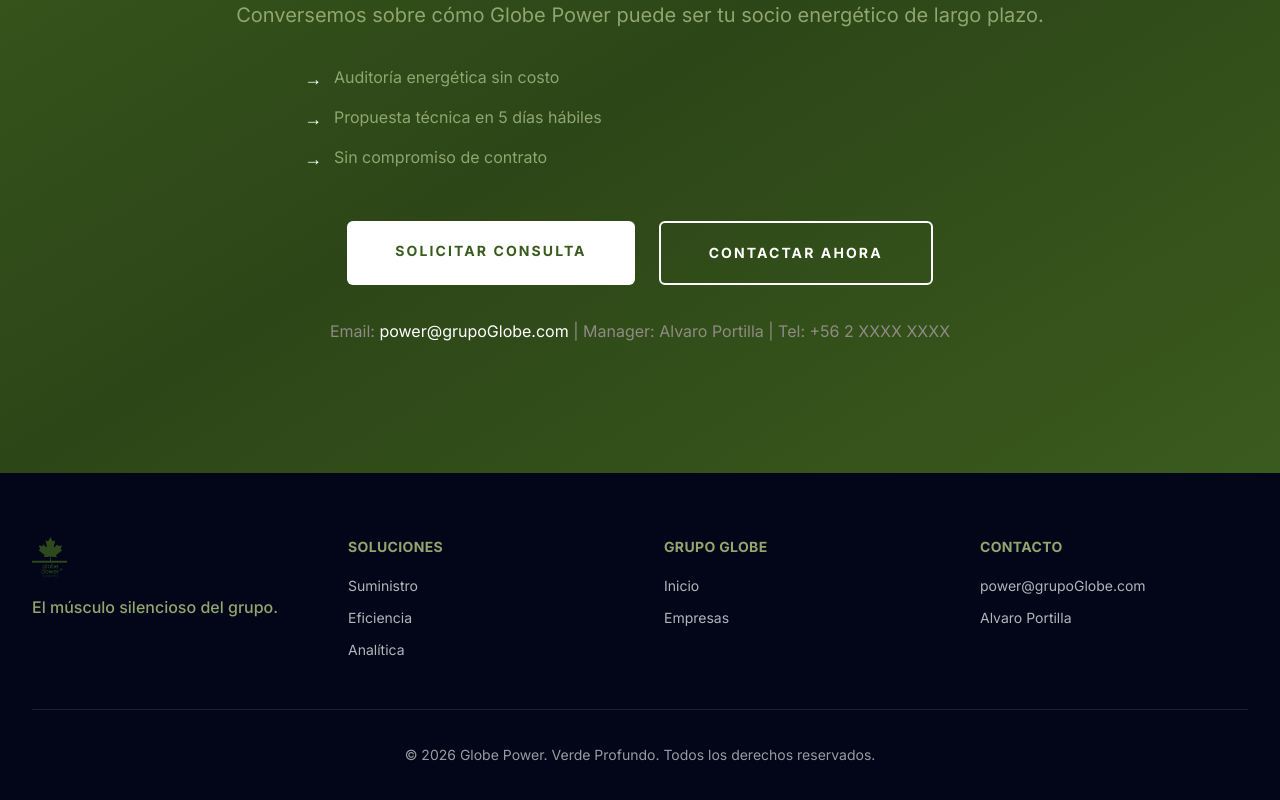
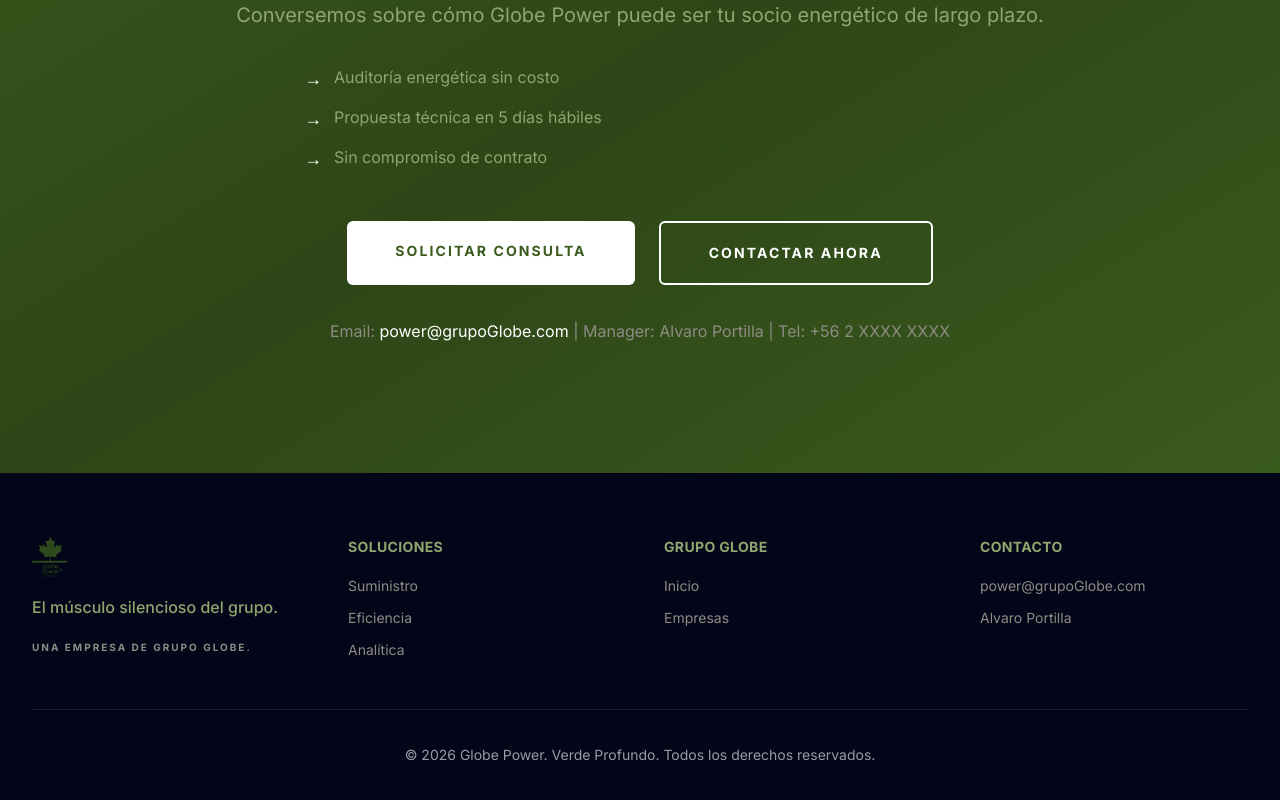
Before and after one commit to rvfisher-del/web, a Next.js app: page /en/power in a window 1280 px wide. Shown: the part 5594-6394 px from the top of the page. Built offline with nearby package versions, Linux system fonts and the light colour scheme.

Commit message:
NAV: Add recruitment link + Power footer ecosystem branding

```diff
--- a/app/[locale]/power/PowerPageClient.tsx
+++ b/app/[locale]/power/PowerPageClient.tsx
@@ -645,27 +645,30 @@
                   className="h-10 w-auto mb-4 opacity-80"
                 />
                 <p className="text-[#91A56E] font-medium">El músculo silencioso del grupo.</p>
+                <p className="text-[10px] uppercase tracking-[0.2em] text-[#8F8B84] font-bold mt-4">
+                  Una empresa de <a href="/" className="text-[#8F8B84] hover:text-white transition-colors">Grupo Globe</a>.
+                </p>
               </div>
               <div>
                 <h4 className="text-sm font-bold uppercase tracking-wide mb-4 text-[#91A56E]">Soluciones</h4>
                 <ul className="space-y-2">
-                  <li><a href="#soluciones" className="text-white/70 hover:text-[#91A56E] transition-colors text-sm">Suministro</a></li>
-                  <li><a href="#soluciones" className="text-white/70 hover:text-[#91A56E] transition-colors text-sm">Eficiencia</a></li>
-                  <li><a href="#soluciones" className="text-white/70 hover:text-[#91A56E] transition-colors text-sm">Analítica</a></li>
+                  <li><a href="#soluciones" className="text-[#8F8B84] hover:text-white transition-colors text-sm">Suministro</a></li>
+                  <li><a href="#soluciones" className="text-[#8F8B84] hover:text-white transition-colors text-sm">Eficiencia</a></li>
+                  <li><a href="#soluciones" className="text-[#8F8B84] hover:text-white transition-colors text-sm">Analítica</a></li>
                 </ul>
               </div>
               <div>
                 <h4 className="text-sm font-bold uppercase tracking-wide mb-4 text-[#91A56E]">Grupo Globe</h4>
                 <ul className="space-y-2">
-                  <li><a href="/" className="text-white/70 hover:text-[#91A56E] transition-colors text-sm">Inicio</a></li>
-                  <li><a href="/#empresas" className="text-white/70 hover:text-[#91A56E] transition-colors text-sm">Empresas</a></li>
+                  <li><a href="/" className="text-[#8F8B84] hover:text-white transition-colors text-sm">Inicio</a></li>
+                  <li><a href="/#empresas" className="text-[#8F8B84] hover:text-white transition-colors text-sm">Empresas</a></li>
                 </ul>
               </div>
               <div>
                 <h4 className="text-sm font-bold uppercase tracking-wide mb-4 text-[#91A56E]">Contacto</h4>
                 <ul className="space-y-2">
-                  <li><a href="mailto:power@grupoGlobe.com" className="text-white/70 hover:text-[#91A56E] transition-colors text-sm">power@grupoGlobe.com</a></li>
-                  <li><span className="text-white/70 text-sm">Alvaro Portilla</span></li>
+                  <li><a href="mailto:power@grupoGlobe.com" className="text-[#8F8B84] hover:text-white transition-colors text-sm">power@grupoGlobe.com</a></li>
+                  <li><span className="text-[#8F8B84] text-sm">Alvaro Portilla</span></li>
                 </ul>
               </div>
             </div>
```
